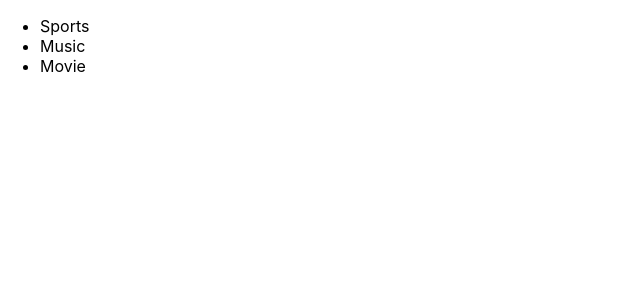
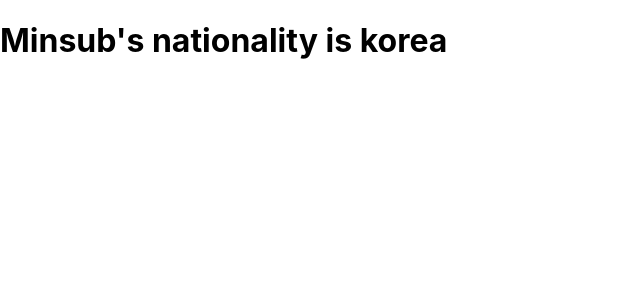
Before and after one commit to sonG1031/frontEx, a React (Create React App) app: page / in a window 1280 px wide. Shown: the top 300 px of the page, without its empty margins (0-640 px from the left). Built offline with nearby package versions, Linux system fonts and the light colour scheme.

Commit message:
code (1)

```diff
--- a/src/App.js
+++ b/src/App.js
@@ -2,11 +2,25 @@
 import './App.css';
 
 function App() {
-  const hobby = ["Sports", "Music", "Movie"];
-  const hobbyList = hobby.map((hobby, index) => <li key={index}>{hobby}</li>);
-  console.log(hobbyList);
+  const code="01"
+  let nationality = "None"
+
+  if (code === "01") {
+    nationality = "korea"
+  }
+  else if (code === "02") {
+    nationality = "China"
+  }
+  else if (code === "03") {
+    nationality = "Japan"
+  }
+  else {
+    nationality = "..."
+  }
   return (
-    <ul>{hobbyList}</ul>
+    <div>
+      <h1>Minsub's nationality is {nationality}</h1>
+    </div>
   );
 }
 
```
